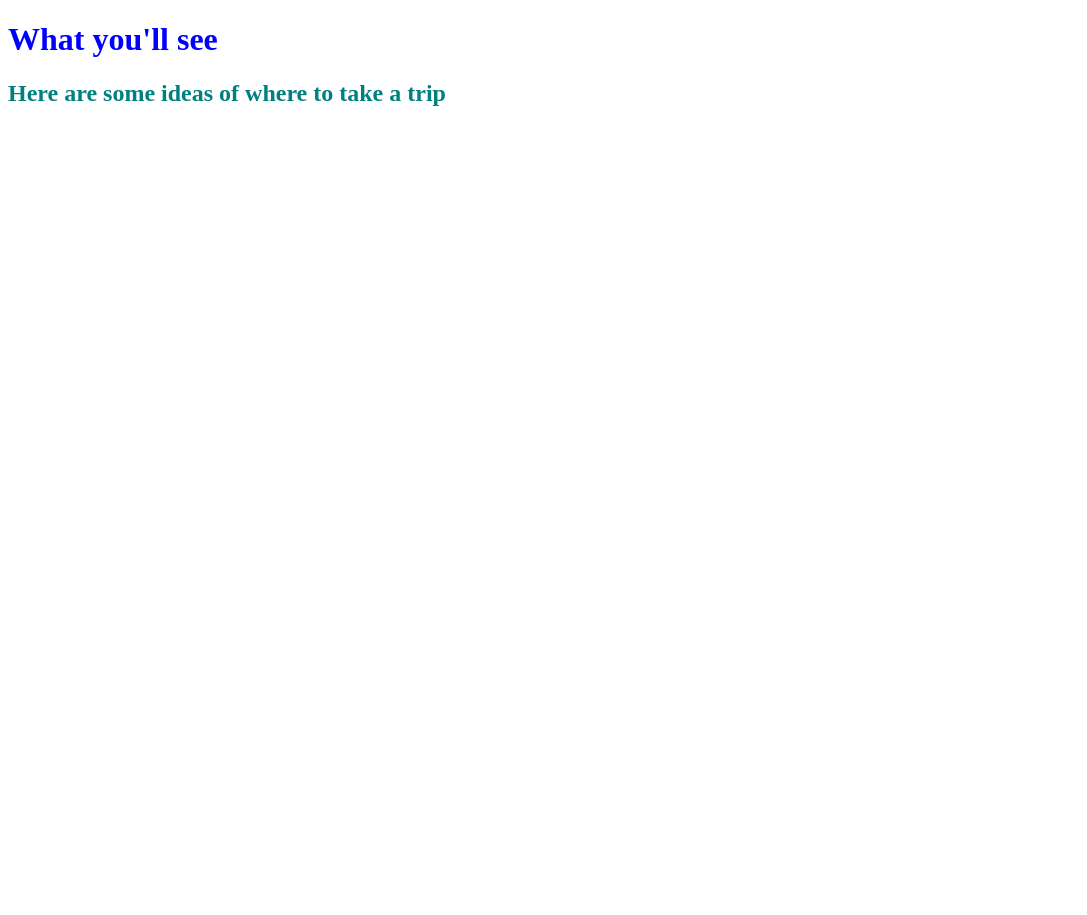
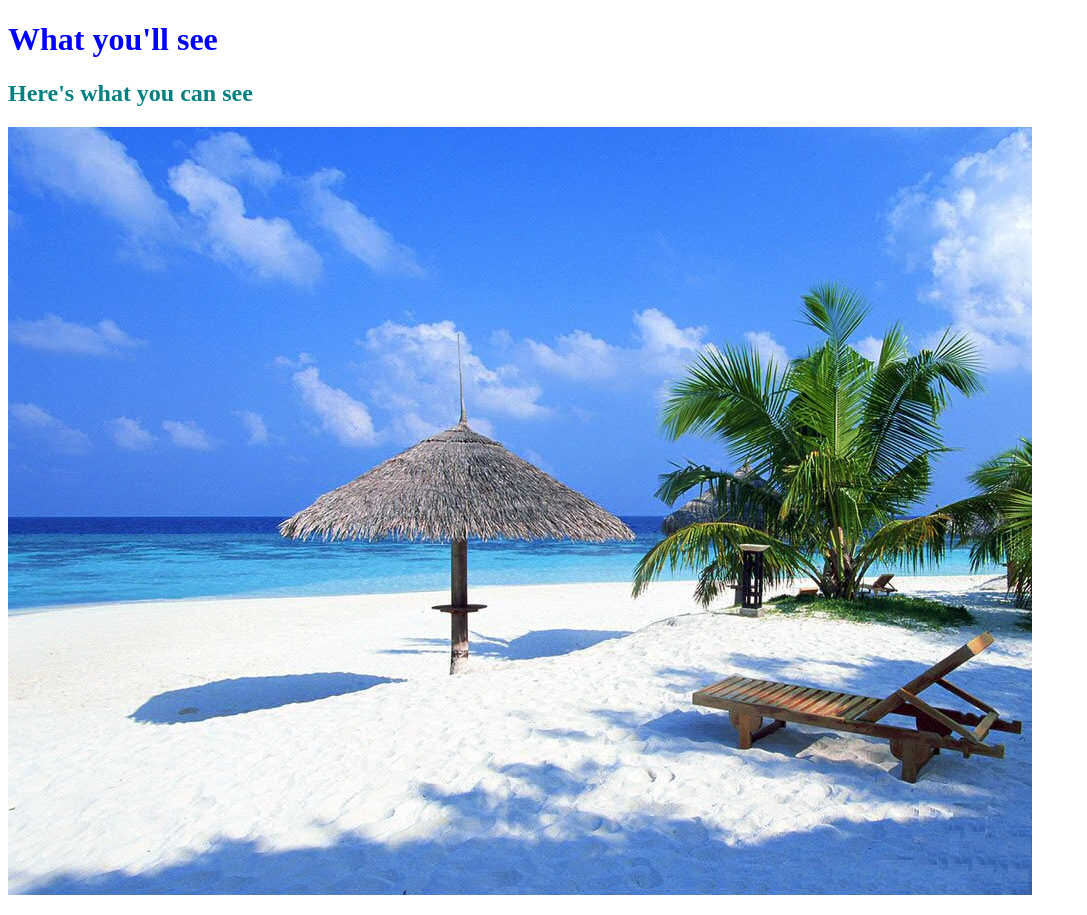
Before and after one commit to adamluchini/resort-website, a plain HTML site: page pictures.html in a window 1280 px wide. Shown: the whole page, without its empty margins (0-1087 px from the left). Before the commit the page ends 800 px from the top, so only its background shows below. Drawn offline with Linux system fonts and the light colour scheme.

Commit message:
added image to Pictures page, added 2 reserve images

```diff
--- a/pictures.html
+++ b/pictures.html
@@ -6,9 +6,9 @@
   </head>
   <body>
     <h1>What you'll see</h1>
-    <h2>Here are some ideas of where to take a trip</h2>
+    <h2>Here's what you can see</h2>
   <p>
-
+    <img src="img/pictures.jpg">
   </p>
   </body>
 </html>
```
Also changed, not shown: img/activity.jpg (added), img/pictures.jpg (added), img/travel.jpg (added).
